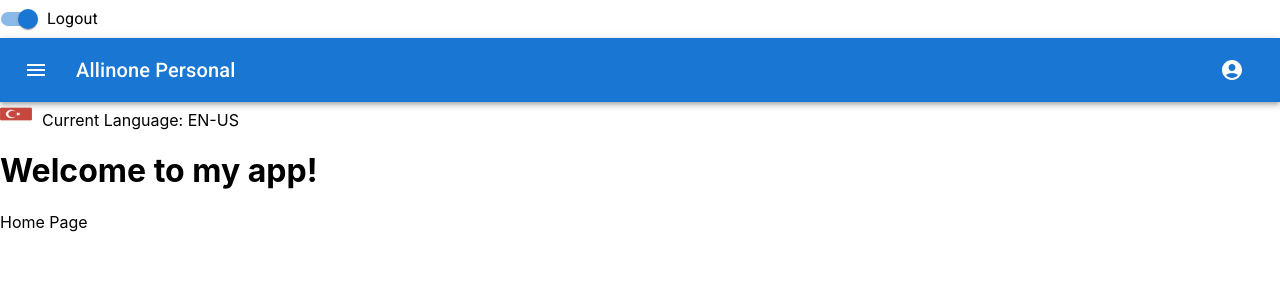
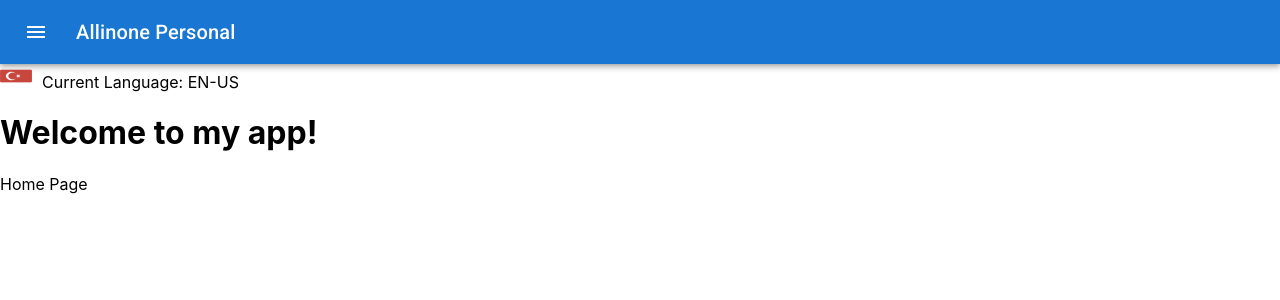
Before and after one commit to fthgncl/firmora-web, a React (Create React App) app: page / in a window 1280 px wide. Shown: the top 300 px of the page. Built offline with nearby package versions, Linux system fonts and the light colour scheme.

Commit message:
Kullanıcı çıkış işlemi eklendi: auth.logout mantığı oluşturuldu, i18n dil dosyalarında (en, de, tr) "logout" çevirileri eklendi ve AppBar bileşenine entegre edildi.

```diff
--- a/src/components/AppBar.js
+++ b/src/components/AppBar.js
@@ -6,19 +6,16 @@ import Typography from '@mui/material/Typography';
 import IconButton from '@mui/material/IconButton';
 import MenuIcon from '@mui/icons-material/Menu';
 import AccountCircle from '@mui/icons-material/AccountCircle';
-import Switch from '@mui/material/Switch';
-import FormControlLabel from '@mui/material/FormControlLabel';
-import FormGroup from '@mui/material/FormGroup';
 import MenuItem from '@mui/material/MenuItem';
 import Menu from '@mui/material/Menu';
+import { useAuth } from '../contexts/AuthContexts';
+import { useTranslation } from 'react-i18next';
 
 export default function MenuAppBar() {
-    const [auth, setAuth] = React.useState(true);
+    const { user, logout } = useAuth();
+    const { t } = useTranslation();
     const [anchorEl, setAnchorEl] = React.useState(null);
 
-    const handleChange = (event) => {
-        setAuth(event.target.checked);
-    };
 
     const handleMenu = (event) => {
         setAnchorEl(event.currentTarget);
@@ -28,20 +25,13 @@ export default function MenuAppBar() {
         setAnchorEl(null);
     };
 
+    const handleLogout = () => {
+        logout();
+        handleClose();
+    };
+
     return (
         <Box sx={{ flexGrow: 1 }}>
-            <FormGroup>
-                <FormControlLabel
-                    control={
-                        <Switch
-                            checked={auth}
-                            onChange={handleChange}
-                            aria-label="login switch"
-                        />
-                    }
-                    label={auth ? 'Logout' : 'Login'}
-                />
-            </FormGroup>
             <AppBar position="static">
                 <Toolbar>
                     <IconButton
@@ -56,9 +46,10 @@ export default function MenuAppBar() {
                     <Typography variant="h6" component="div" sx={{ flexGrow: 1 }}>
                         {process.env.REACT_APP_NAME}
                     </Typography>
-                    {auth && (
+                    {user && (
                         <div>
                             <IconButton
+                                sx={{borderRadius: 3}}
                                 size="large"
                                 aria-label="account of current user"
                                 aria-controls="menu-appbar"
@@ -66,13 +57,17 @@ export default function MenuAppBar() {
                                 onClick={handleMenu}
                                 color="inherit"
                             >
-                                <AccountCircle />
+                                <Typography variant="h6" component="div"
+                                            sx={{flexGrow: 2, marginRight: 2, fontSize: 15}}>
+                                    {user.username}
+                                </Typography>
+                                <AccountCircle/>
                             </IconButton>
                             <Menu
                                 id="menu-appbar"
                                 anchorEl={anchorEl}
                                 anchorOrigin={{
-                                    vertical: 'top',
+                                    vertical: 'bottom',
                                     horizontal: 'right',
                                 }}
                                 keepMounted
@@ -83,8 +78,9 @@ export default function MenuAppBar() {
                                 open={Boolean(anchorEl)}
                                 onClose={handleClose}
                             >
-                                <MenuItem onClick={handleClose}>Profile</MenuItem>
-                                <MenuItem onClick={handleClose}>My account</MenuItem>
+                                <MenuItem onClick={handleLogout}>
+                                    {t('auth.logout')}
+                                </MenuItem>
                             </Menu>
                         </div>
                     )}
--- a/src/locales/de.json
+++ b/src/locales/de.json
@@ -15,6 +15,7 @@
         }
     },
     "auth": {
+        "logout": "Abmelden",
         "errors": {
             "invalidToken": "Ungültiger Token:",
             "tokenDecodeError": "Fehler beim Dekodieren des Tokens:"
--- a/src/locales/en.json
+++ b/src/locales/en.json
@@ -15,6 +15,7 @@
         }
     },
     "auth": {
+        "logout": "Logout",
         "errors": {
             "invalidToken": "Invalid token:",
             "tokenDecodeError": "Error occurred while decoding token:"
--- a/src/locales/tr.json
+++ b/src/locales/tr.json
@@ -15,6 +15,7 @@
         }
     },
     "auth": {
+        "logout": "Çıkış Yap",
         "errors": {
             "invalidToken": "Geçersiz token:",
             "tokenDecodeError": "Token çözülürken bir hata oluştu:"
```
